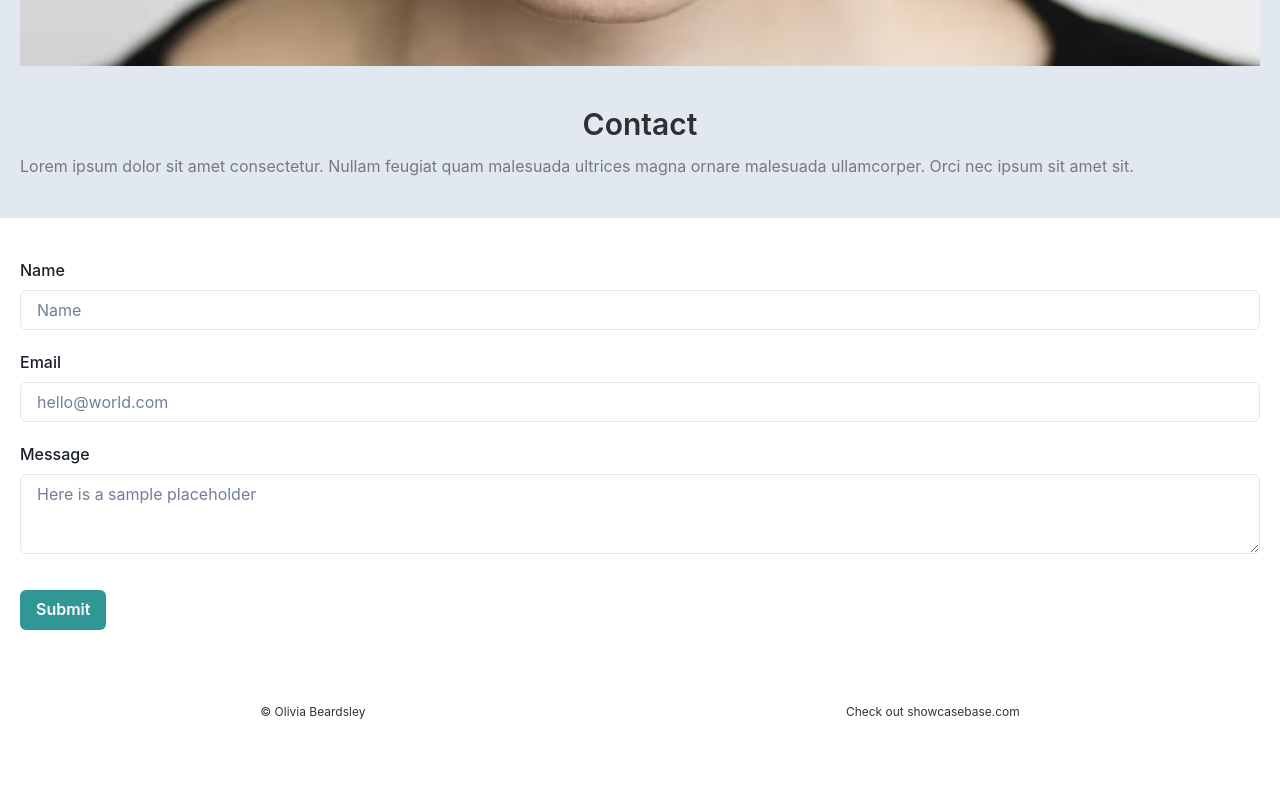
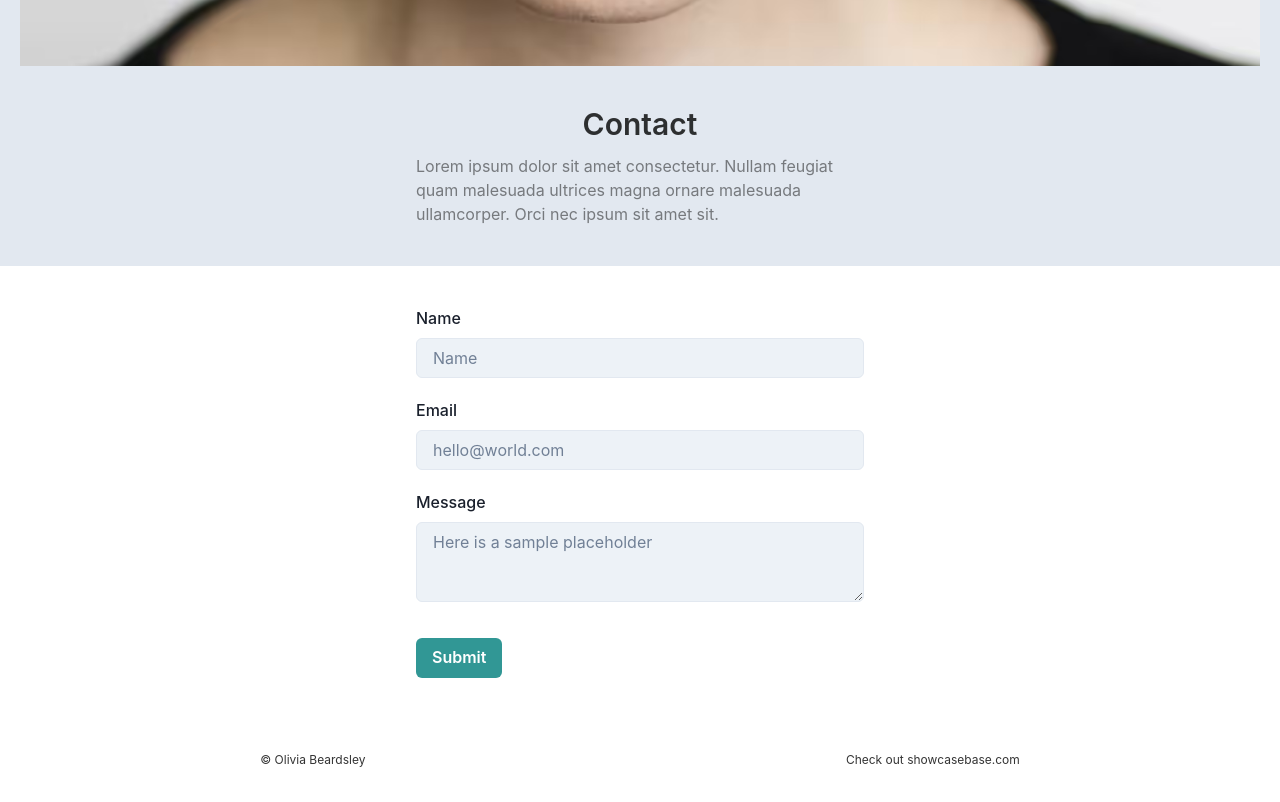
Before and after one commit to beardsleym/olivia-2.0, a Next.js app: page /contact in a window 1280 px wide. Shown: the part 702-1504 px from the top of the page. Before the commit the page ends 1456 px from the top, so only its background shows below. Built offline with nearby package versions, Linux system fonts and the light colour scheme.

Commit message:
form styling

```diff
--- a/components/ContactForm.tsx
+++ b/components/ContactForm.tsx
@@ -13,13 +13,25 @@ import {
 interface ContactFormProps {}
 
 export const ContactForm: React.FC<ContactFormProps> = ({}) => {
+  const bgColor = useColorModeValue("gray.100", "gray.800");
   return (
-    <FormControl>
+    <FormControl maxW="md">
       <form name="contact" method="POST" data-netlify="true">
         <FormLabel>Name</FormLabel>
-        <Input placeholder="Name" mb={5} name="name" />
+        <Input
+          placeholder="Name"
+          mb={5}
+          name="name"
+          backgroundColor={bgColor}
+        />
         <FormLabel>Email</FormLabel>
-        <Input type="email" placeholder="hello@world.com" mb={5} name="email" />
+        <Input
+          type="email"
+          placeholder="hello@world.com"
+          mb={5}
+          name="email"
+          backgroundColor={bgColor}
+        />
         <FormLabel>Message</FormLabel>
         <Textarea
           placeholder="Here is a sample placeholder"
@@ -27,6 +39,7 @@ export const ContactForm: React.FC<ContactFormProps> = ({}) => {
           rounded="md"
           mb={5}
           name="message"
+          backgroundColor={bgColor}
         />
         <Button
           mt={4}
--- a/pages/contact.tsx
+++ b/pages/contact.tsx
@@ -1,7 +1,7 @@
 import {
   Box,
   Heading,
-  Flex,
+  Center,
   Container,
   useColorModeValue,
   Image,
@@ -52,18 +52,25 @@ export default function Home() {
         >
           Contact
         </Heading>
-        <Text color={useColorModeValue("blackAlpha.600", "whiteAlpha.600")}>
-          Lorem ipsum dolor sit amet consectetur. Nullam feugiat quam malesuada
-          ultrices magna ornare malesuada ullamcorper. Orci nec ipsum sit amet
-          sit.
-        </Text>
+        <Center>
+          <Text
+            maxW="md"
+            color={useColorModeValue("blackAlpha.600", "whiteAlpha.600")}
+          >
+            Lorem ipsum dolor sit amet consectetur. Nullam feugiat quam
+            malesuada ultrices magna ornare malesuada ullamcorper. Orci nec
+            ipsum sit amet sit.
+          </Text>
+        </Center>
       </Box>
       <Box
         backgroundColor={useColorModeValue("white", "gray.900")}
         py={10}
         px={5}
       >
-        <ContactForm />
+        <Center>
+          <ContactForm />
+        </Center>
       </Box>
       <Box px={5}>
         <Footer />
```
